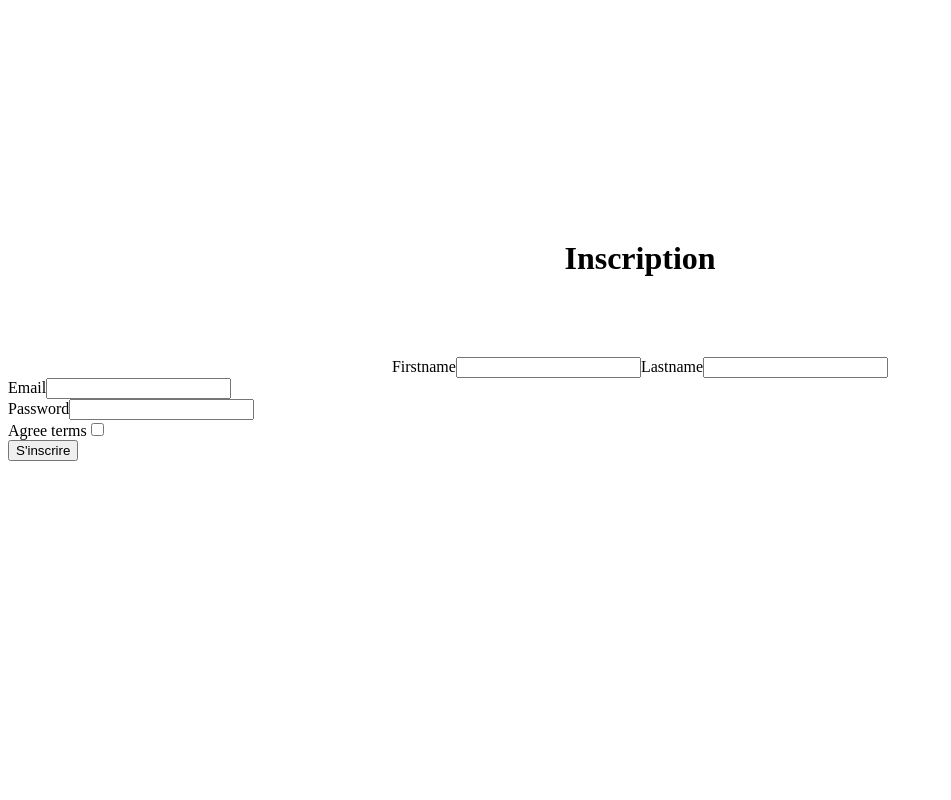
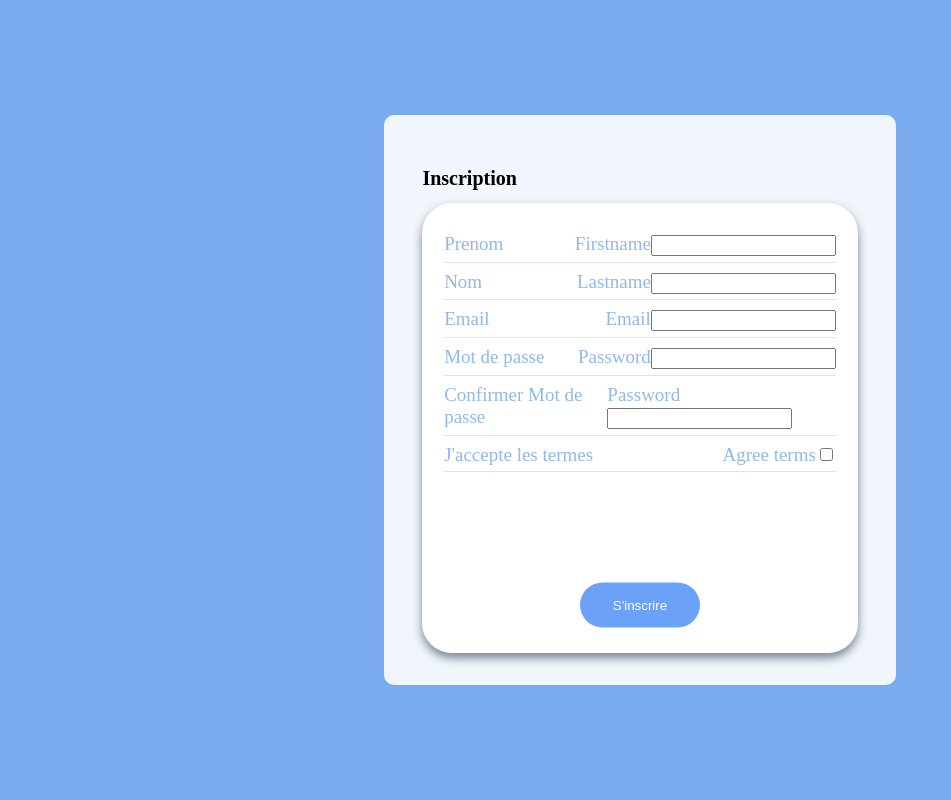
Before and after one commit to MZigomar/projetFinal, a Symfony app: template Application/templates/registration/register.html.twig in a window 1280 px wide. Shown: the whole page, without its empty margins (0-951 px from the left). Run offline with Twig, Linux system fonts and the light colour scheme; the template is opened without the code that fills it, so the values that code supplies are empty; form fields are guessed from the names that the template uses; some libraries are stand-ins or nearby versions.

Commit message:
ajout de la fonctionnalité de création de compte

```diff
--- a/Application/public/CSS/style.css
+++ b/Application/public/CSS/style.css
@@ -1,18 +1,70 @@
+* {
+    box-sizing: border-box;
+}
+
 body {
-    margin-top: 15rem;
+    margin: 0;
+    display: flex;
+    flex-direction: column;
+    justify-content: center;
+    align-items: center;
+    height: 100vh;
+    background-color: #7aacef;
+}
+
+.container {
+    position: relative;
+    width: 40%;
+    height: 570px;
+    background-color: #f0f6fb;
+    padding: 3%;
+    border-radius: 10px;
+    font-size: 10px;
 }
 
 
-#register {
-    text-align: center;
-    margin-bottom: 5rem;
+
+
+
+
+.tab-body {
+
+    height: 450px;
+    padding: 5% 5%;
+    margin-top: 0%;
+    background-color: #fff;
+    color: #82ade6de;
+    box-shadow: 0px 5px 10px #7c8395;
+    border-radius: 30px;
+    font-size: 19px;
 }
 
-.name {
+.row {
     display: flex;
-    justify-content: center;
+    justify-content: space-between;
+    border-bottom: 1px solid rgb(233, 225, 225);
+    padding: 1.5% 0;
+    margin: 2px 0;
 }
 
-.password {
+.btn {
+    position: absolute;
+    left: 50%;
+    bottom: 5rem;
+    transform: translate(-50%, 50%);
+    width: 120px;
+    height:45px;
+    border-radius: 50px;
+    background-color: #6ba1f9;
+    border: none;
+    outline: none;
+    color: #fff;
+    cursor: pointer;
+}
 
+
+
+.required {
+    display: none;
+    width:0;
 }
--- a/Application/src/Entity/User.php
+++ b/Application/src/Entity/User.php
@@ -20,7 +20,7 @@ class User implements UserInterface, PasswordAuthenticatedUserInterface
     #[ORM\Column(type: 'string', length: 180, unique: true)]
     private $email;
 
-    #[ORM\Column(type: 'integer')]
+    #[ORM\Column(type: 'integer', nullable:true)]
     private $roles;
 
     #[ORM\Column(type: 'string')]
--- a/Application/templates/registration/register.html.twig
+++ b/Application/templates/registration/register.html.twig
@@ -8,20 +8,52 @@
 {% endblock %}
 
 {% block body %}
+
+	<div class="container">
 		<h1 id="register">Inscription</h1>
+		<div class="tab-body">
 
 			{{ form_start(registrationForm) }}
-	<div class="name">{{ form_row(registrationForm.firstname) }}
+			<div class="row">
+				<label for="Prenom">Prenom</label>
+				{{ form_row(registrationForm.firstname) }}
+
+			</div>
+			<div class="row">
+				<label for="Nom">Nom</label>
 				{{ form_row(registrationForm.lastname) }}
 			</div>
 
+			<div class="row">
+				<label for="email">Email</label>
 				{{ form_row(registrationForm.email) }}
-    <div class="password">{{ form_row(registrationForm.plainPassword, {
+			</div>
+			<div class="row">
+				<label for="Mot de passe">Mot de passe</label>
+				{{ form_row(registrationForm.plainPassword.first, {
             label: 'Password'
-        }) }}</div>
+        }) }}
+			</div>
+			<div class="row">
+				<label for="">Confirmer Mot de passe</label>
+				{{ form_row(registrationForm.plainPassword.second, {
+            label: 'Password'
+        }) }}
 
+
+			</div>
+			<div class="row">
+				<label for="J'accepte les termes">J'accepte les termes</label>
 				{{ form_row(registrationForm.agreeTerms) }}
+			</div>
 
+			<div class="bouton">
 				<button type="submit" class="btn">S'inscrire</button>
 				{{ form_end(registrationForm) }}
+			</div>
+
+		</div>
+	</div>
+
+
 {% endblock %}
```
Also changed, not shown: Application/migrations/Version20220310130835.php (deleted, +0 -49 lines), Application/migrations/Version20220310145941.php (renamed from Application/migrations/Version20220310135538.php, +9 -6 lines). Lines whose indentation alone changed are shown as unchanged.
